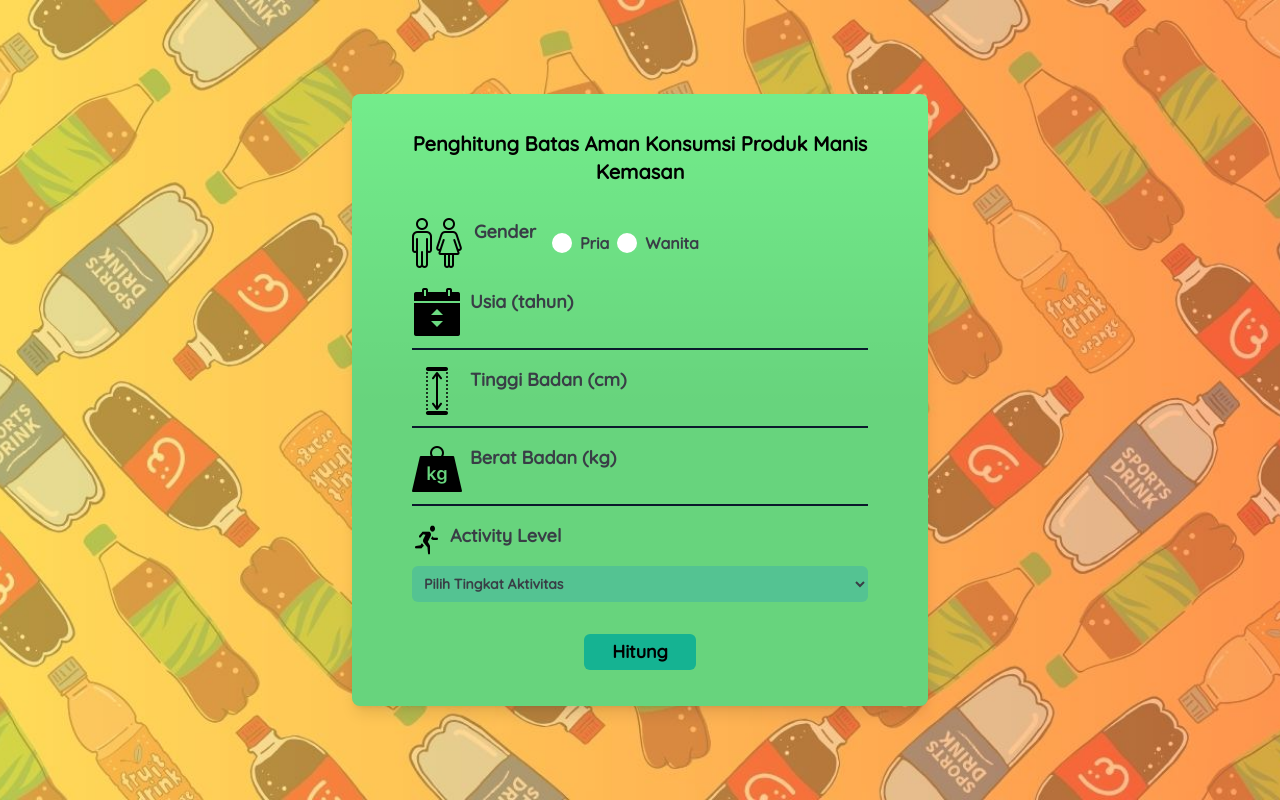
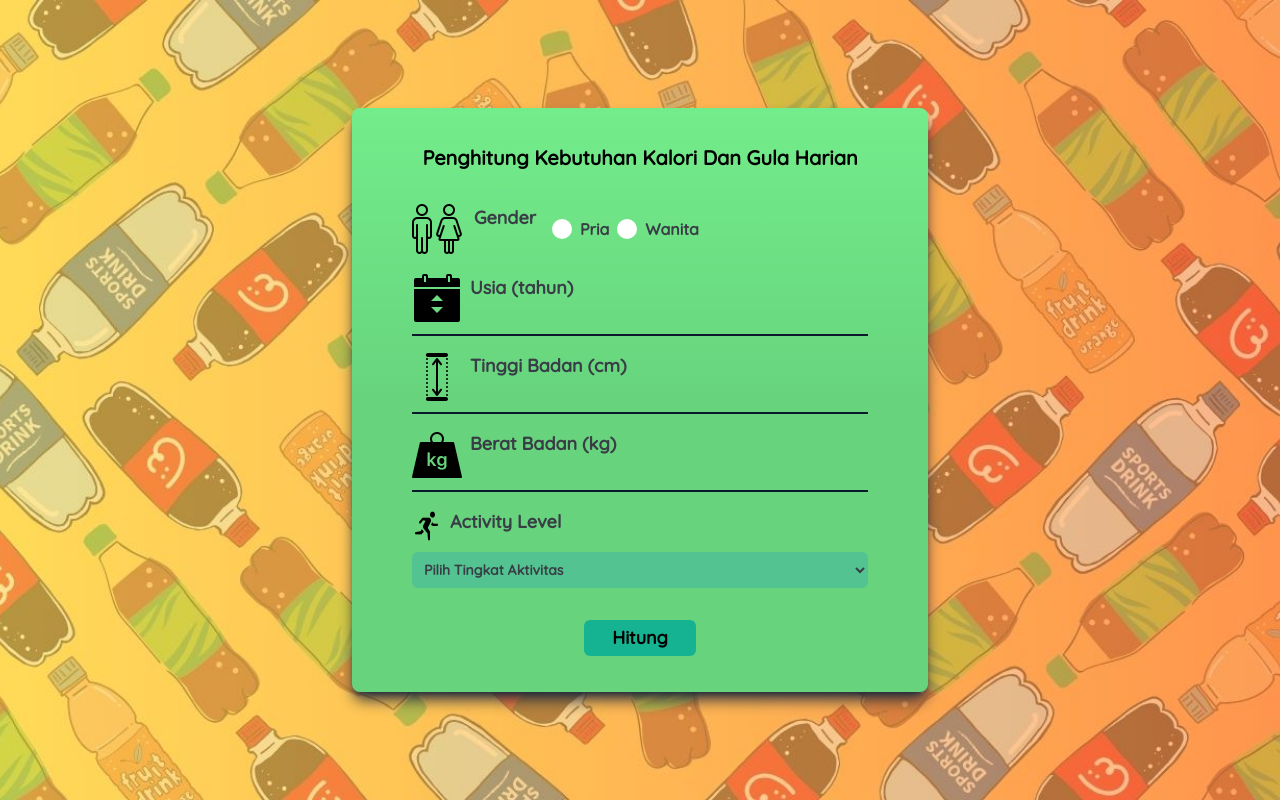
Before and after one commit to GaluhPncWirs/consumption-limit-for-packaged-beverages, a Next.js app: page / in a window 1280 px wide. Built offline with nearby package versions, Linux system fonts and the light colour scheme.

Commit message:
change minor

```diff
--- a/src/app/mainContent/about/page.tsx
+++ b/src/app/mainContent/about/page.tsx
@@ -6,37 +6,6 @@ import { usePathname } from "next/navigation";
 
 export default function AboutProject() {
   const path = usePathname();
-  // function calculateRisk(sugarIntake: number) {
-  //   /*
-  //   sugarIntake: jumlah konsumsi gula dalam gram per hari
-
-  //   Berdasarkan penelitian:
-  //   - Konsumsi 1-2 porsi minuman manis per hari (~35-70g gula) meningkatkan risiko diabetes 26%
-  //   - Peningkatan 1 porsi minuman manis per hari (~35g gula) meningkatkan risiko diabetes 15%
-  //   - Konsumsi tinggi minuman manis berhubungan dengan kenaikan berat badan (obesitas)
-  //   */
-
-  //   let baseRiskDiabetes = 5; // Risiko dasar (%) tanpa konsumsi gula berlebih
-  //   let baseRiskObesity = 5;
-
-  //   // Risiko diabetes: setiap 35g gula = +15%
-  //   let riskDiabetes = baseRiskDiabetes + (sugarIntake / 35) * 15;
-
-  //   // Risiko obesitas: setiap 35g gula = +10%
-  //   let riskObesity = baseRiskObesity + (sugarIntake / 35) * 10;
-
-  //   // Batas maksimum risiko (misalnya, tidak lebih dari 90%)
-  //   riskDiabetes = Math.min(riskDiabetes, 90);
-  //   riskObesity = Math.min(riskObesity, 90);
-
-  //   return {
-  //     diabetesRisk: riskDiabetes.toFixed(2) + "%",
-  //     obesityRisk: riskObesity.toFixed(2) + "%",
-  //   };
-  // }
-
-  // // Contoh penggunaan
-  // console.log(calculateRisk(21)); // Konsumsi 50g gula per hari
 
   function calculateRisk(sugarContent: number) {
     /*
@@ -89,7 +58,7 @@ export default function AboutProject() {
     <div className="max-[640px]:h-full sm:h-full lg:h-screen">
       <NavigasiBar path={path} props={""} />
       <div className="flex pt-20 pb-5 gap-5 mx-5 h-full max-[640px]:flex-col sm:flex-col md:flex-row lg:flex-row">
-        <div className="bg-[#73EC8B] rounded-xl px-5 py-10 md:basis-1/3 lg:basis-1/4 inset-0 bg-gradient-to-b from-transparent via-black/10 to-black/10">
+        <div className="bg-[#73EC8B] rounded-xl px-5 py-10 md:basis-1/3 lg:basis-1/4 inset-0 bg-gradient-to-b from-transparent via-black/10 to-black/10 shadow-lg shadow-slate-800">
           <div className="flex justify-evenly h-full items-center flex-col gap-5">
             <div className="sm:flex sm:justify-center sm:items-center sm:w-11/12 sm:gap-5 max-[640px]:flex max-[640px]:justify-center max-[640px]:items-center max-[640px]:gap-5 max-[640px]:w-full md:flex-col">
               <Image
@@ -120,7 +89,7 @@ export default function AboutProject() {
             </div>
           </div>
         </div>
-        <div className="bg-[#73EC8B] rounded-xl p-8 md:basis-2/3 lg:basis-9/12 inset-0 bg-gradient-to-b from-transparent via-black/10 to-black/10">
+        <div className="bg-[#73EC8B] rounded-xl p-8 md:basis-2/3 lg:basis-9/12 inset-0 bg-gradient-to-b from-transparent via-black/10 to-black/10 shadow-lg shadow-slate-800">
           <h1 className="text-2xl font-bold text-center mb-5">
             Tentang Project
           </h1>
--- a/src/app/mainContent/calculate/page.tsx
+++ b/src/app/mainContent/calculate/page.tsx
@@ -386,13 +386,13 @@ export default function MainContent() {
             <Educations funFactSugar={funFactSugar} randomVideo={randomVideo} />
           )}
 
-          {fillBottle.length === 1 && (
+          {/* {fillBottle.length === 1 && (
             <Visualization
               sugarProduk={sugarProduk}
               volumeProduk={volumeProduk}
               getYourMaxSugars={getYourMaxSugars}
             />
-          )}
+          )} */}
         </div>
       </div>
     </div>
--- a/src/app/page.tsx
+++ b/src/app/page.tsx
@@ -133,7 +133,7 @@ export default function DisplayInputUser() {
   return (
     <div className="max-w-2xl mx-auto flex flex-col items-center justify-center h-screen">
       <div className="w-full">
-        <div className="bg-[#73EC8B] rounded-lg py-9 px-5 max-w-xl mx-auto shadow-lg max-[640px]:max-w-md inset-0 bg-gradient-to-b from-transparent via-black/10 to-black/10">
+        <div className="bg-[#73EC8B] rounded-lg py-9 px-5 max-w-xl mx-auto max-[640px]:max-w-md inset-0 bg-gradient-to-b from-transparent via-black/10 to-black/10 shadow-lg shadow-slate-800">
           {/* <div className="mb-5 text-center text-lg font-semibold">
   <h2>
     silahkan inputkan di bawah ini agar bisa mengetahui berapa
@@ -141,7 +141,7 @@ export default function DisplayInputUser() {
   </h2>
 </div> */}
           <h1 className="text-center mb-8 text-xl font-bold max-[640px]:text-lg">
-            Penghitung Batas Aman Konsumsi Produk Manis Kemasan
+            Penghitung Kebutuhan Kalori Dan Gula Harian
           </h1>
           <form
             id="sugarForm"
```
